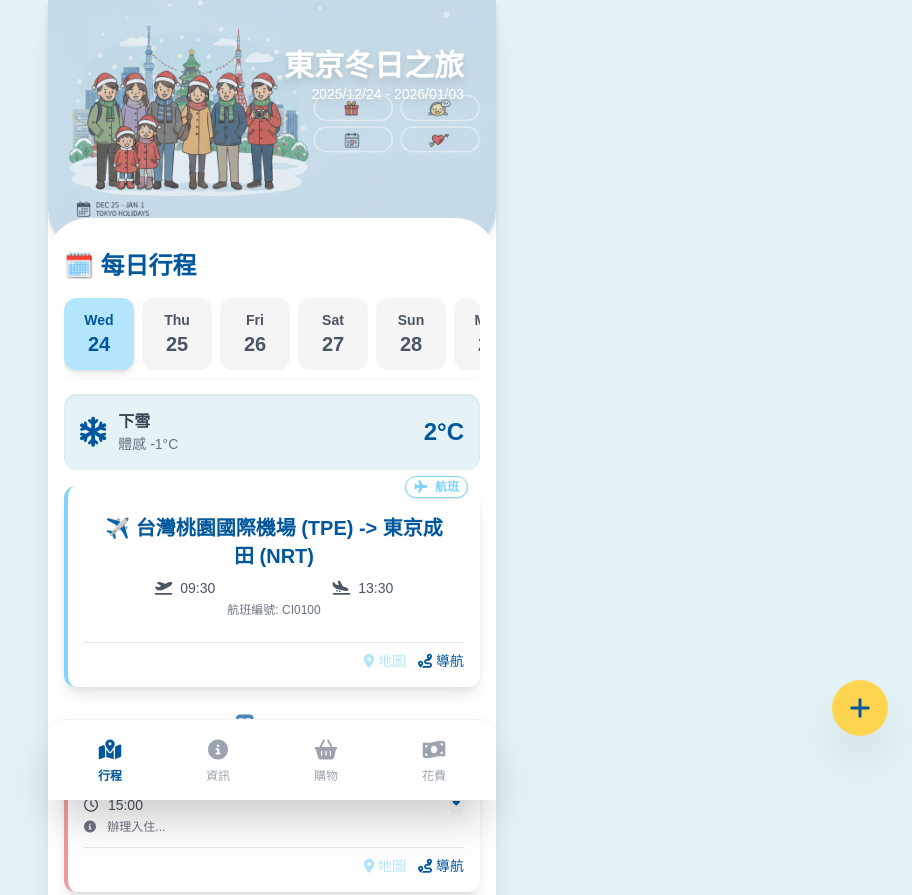
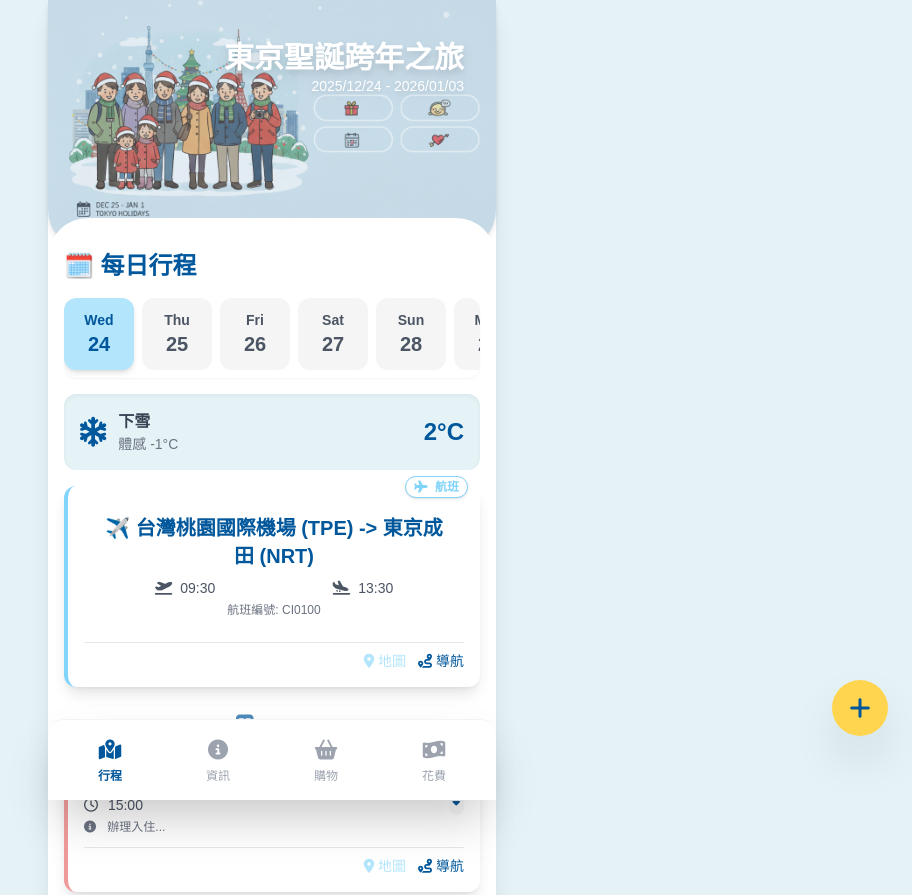
Before and after one commit to ZJ-418/tokyo-planner, a plain HTML site: page index.html in a window 1280 px wide. Shown: the top 895 px of the page, without its empty margins (368-1280 px from the left). Drawn offline with nearby package versions, Linux system fonts and the light colour scheme.

Commit message:
Update index.html

```diff
--- a/index.html
+++ b/index.html
@@ -67,8 +67,8 @@
         <img src="Image.jpg" class="w-full h-full object-cover" alt="Banner Image: Tokyo Winter Trip">
         <div class="absolute inset-0 bg-deep-sea-blue bg-opacity-10"></div>
 
-        <div class="absolute top-8 right-0 p-4 text-white text-right">
-			<h1 class="text-3xl font-bold drop-shadow-lg pr-4">東京冬日之旅</h1>
+        <div class="absolute top-6 right-0 p-4 text-white text-right">
+			<h1 class="text-3xl font-bold drop-shadow-lg pr-4">東京聖誕跨年之旅</h1>
 			<p class="text-sm drop-shadow-md pr-4">2025/12/24 - 2026/01/03</p>
 		</div>
     </div>
```
